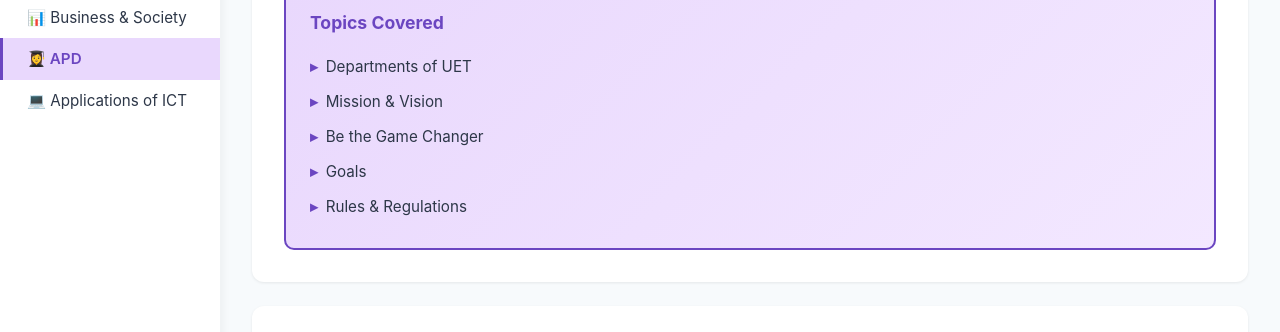
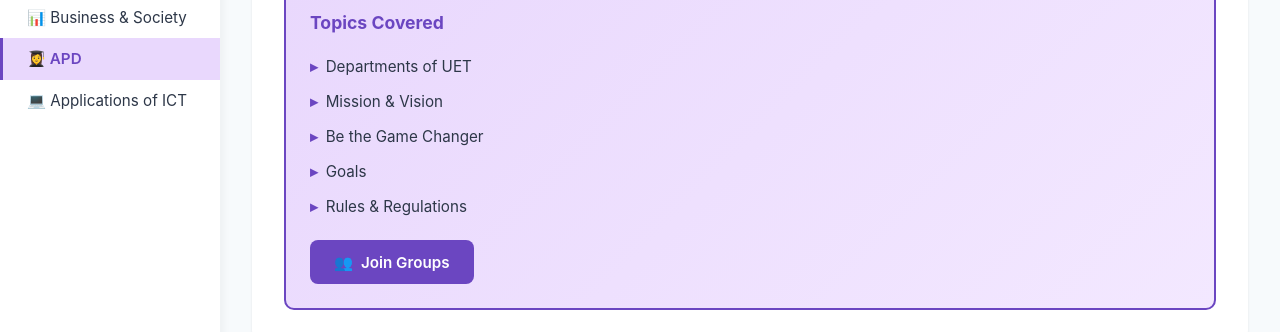
Before and after one commit to ferketox/gacademia, a website: page apd.html in a window 1280 px wide. Shown: the part 346-678 px from the top of the page. Drawn offline with Linux system fonts and the light colour scheme.

Commit message:
Update apd.html

```diff
--- a/apd.html
+++ b/apd.html
@@ -706,6 +706,10 @@
                         <li>Goals</li>
                         <li>Rules & Regulations</li>
                     </ul>
+                    <a href="apdgroups.html" class="download-btn">
+                        <span>👥</span>
+                        Join Groups
+                    </a>
                 </div>
             </div>
 
```
